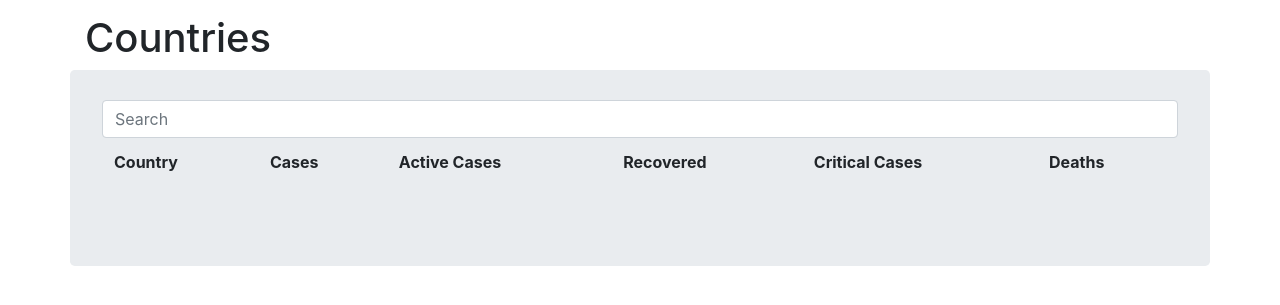
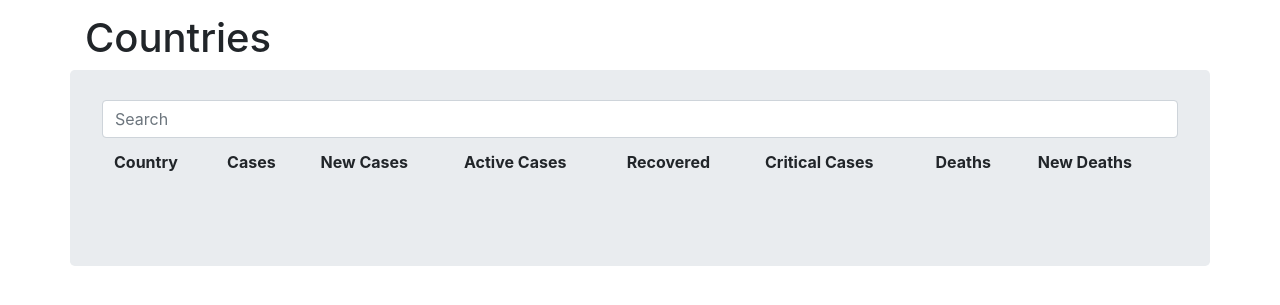
Before and after one commit to ArcaEge/Coronavirus, a Flask app: page /countries in a window 1280 px wide. Shown: the part 56-361 px from the top of the page. Run offline with Flask 2, Linux system fonts and the light colour scheme; lists and menus that the app fills with data are empty; some libraries are stand-ins or nearby versions.

Commit message:
Init app

```diff
--- a/templates/countries.html
+++ b/templates/countries.html
@@ -11,23 +11,40 @@
       <tr>
         <th>Country</th>
         <th>Cases</th>
+        <th>New Cases</th>
         <th>Active Cases</th>
         <th>Recovered</th>
         <th>Critical Cases</th>
         <th>Deaths</th>
+        <th>New Deaths</th>
       </tr>
     </thead>
+    <div id="content-desktop">
     <tbody id="myTable">
       {% for i in a %}
       <tr>
         <td>{{ i.country }}</td>
         <td>{{ i.cases }}</td>
+        <td>{{ i.todayCases }}</td>
         <td>{{ i.active }}</td>
         <td>{{ i.recovered }}</td>
         <td>{{ i.critical }}</td>
         <td>{{ i.deaths }}</td>
+        <td>{{ i.todayDeaths }}</td>
       </tr>
       {% endfor %}
+    </div>
+    <div id="content-mobile">
+    <tbody id="myTable">
+      {% for i in a %}
+      <tr>
+        <td>{{ i.country }}</td>
+        <td>{{ i.cases }}</td>
+        <td>{{ i.recovered }}</td>
+        <td>{{ i.deaths }}</td>
+      </tr>
+      {% endfor %}
+    </div>
     </tbody>
   </table>
 </div>
@@ -41,4 +58,15 @@
     });
   });
 </script>
+<style>
+  #content-desktop {display: block;}
+  #content-mobile {display: none;}
+
+  @media screen and (max-width: 768px) {
+
+    #content-desktop {display: none;}
+    #content-mobile {display: block;}
+
+  }
+</style>
 {% endblock %}
```
